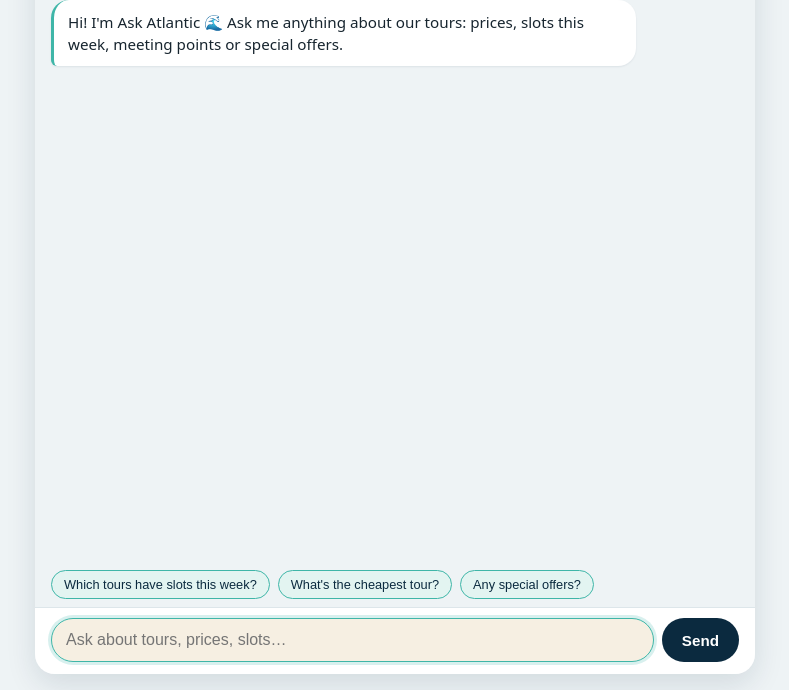
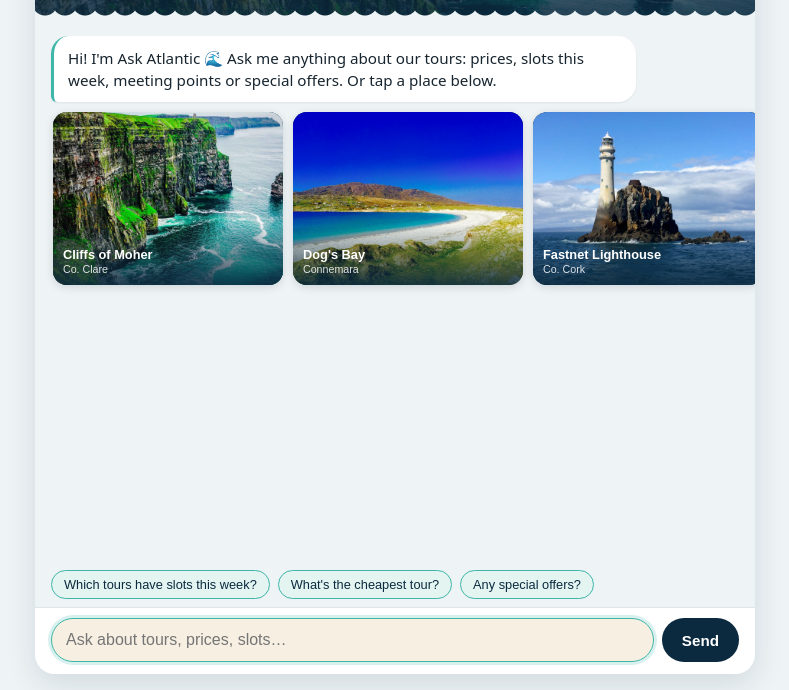
Before and after one commit to kathykinsella-code/atlantic-coast-tours, a plain HTML site: page index.html in a window 1280 px wide. Shown: the part 110-800 px from the top of the page, without its empty margins (245-1034 px from the left). Drawn offline with Linux system fonts and the light colour scheme.

Commit message:
Add tour photos and clearer error messages to Ask Atlantic
- Cliffs of Moher header background and tappable photo cards
- Error messages name the failing step (sheet or chat service)
- Explain file:// blocking of the Google Sheets fetch

Co-Authored-By: Claude Opus 5.5 <noreply@anthropic.com>

```diff
--- a/index.html
+++ b/index.html
@@ -38,9 +38,13 @@
     background: var(--bg);
   }
   header {
-    background: linear-gradient(135deg, var(--navy), var(--navy-2));
+    background:
+      linear-gradient(180deg, rgba(11, 42, 63, .35) 0%, rgba(11, 42, 63, .85) 100%),
+      url("img/Cliffs%20of%20moher.jpg") center 35% / cover no-repeat,
+      linear-gradient(135deg, var(--navy), var(--navy-2)); /* fallback if the photo is missing */
     color: #fff;
-    padding: 16px 16px 14px;
+    padding: 44px 16px 22px;
+    text-shadow: 0 1px 3px rgba(0, 0, 0, .45);
     display: flex;
     align-items: center;
     gap: 12px;
@@ -87,6 +91,48 @@
   .user .bubble { background: var(--user-bubble); border-bottom-right-radius: 6px; }
   .error .bubble { background: var(--error-bg); color: var(--error-ink); border-left-color: var(--error-ink); }
   .meta { font-size: .72rem; color: var(--muted); margin: 4px 6px 0; }
+
+  /* Photo cards in the welcome message */
+  .msg.welcome { max-width: 100%; align-self: stretch; min-width: 0; }
+  .msg.welcome .bubble { max-width: 85%; }
+  .gallery {
+    display: flex;
+    gap: 10px;
+    overflow-x: auto;
+    scroll-snap-type: x mandatory;
+    padding: 10px 2px 6px;
+    -webkit-overflow-scrolling: touch;
+    scrollbar-width: none;            /* hide scrollbar (Firefox) – still swipeable */
+  }
+  .gallery::-webkit-scrollbar { display: none; } /* hide scrollbar (Chrome/Edge/Safari) */
+  @media (min-width: 560px) {
+    .gallery { overflow: visible; }
+    .place { flex: 1 1 0; min-width: 0; max-width: none; } /* all three cards fit side by side */
+  }
+  .place {
+    position: relative;
+    flex: 0 0 70%;
+    max-width: 230px;
+    aspect-ratio: 4 / 3;
+    border: 0;
+    padding: 0;
+    border-radius: 14px;
+    overflow: hidden;
+    cursor: pointer;
+    scroll-snap-align: start;
+    background: var(--navy);
+    box-shadow: 0 2px 8px rgba(11, 42, 63, .15);
+  }
+  .place img { width: 100%; height: 100%; object-fit: cover; display: block; transition: transform .3s ease; }
+  .place:hover img, .place:focus-visible img { transform: scale(1.05); }
+  .place span {
+    position: absolute; left: 0; right: 0; bottom: 0;
+    padding: 22px 10px 8px;
+    background: linear-gradient(transparent, rgba(11, 42, 63, .9));
+    color: #fff; font-size: .8rem; font-weight: 600; text-align: left; line-height: 1.25;
+  }
+  .place small { display: block; font-weight: 400; opacity: .85; }
+  .place:disabled { cursor: default; opacity: .7; }
 
   .thinking .bubble { color: var(--muted); font-style: italic; }
   .dots span {
@@ -214,7 +260,15 @@
 
   async function fetchCsv() {
     // Cache-buster + no-store so every question sees the latest sheet edits
-    const res = await fetch(CSV_URL + "&t=" + Date.now(), { cache: "no-store" });
+    let res;
+    try {
+      res = await fetch(CSV_URL + "&t=" + Date.now(), { cache: "no-store" });
+    } catch (e) {
+      if (location.protocol === "file:") {
+        throw new Error("Couldn't load the tour catalogue because this page was opened as a file (file://). Google blocks that. Open it from a web address instead, e.g. GitHub Pages or a local server like http://localhost:8000.");
+      }
+      throw new Error("Couldn't reach the tour catalogue (Google Sheets): " + e.message + ". Check your internet connection, or try turning off ad/privacy blockers.");
+    }
     if (!res.ok) throw new Error("Couldn't load the tour catalogue (HTTP " + res.status + "). Is the sheet shared as 'Anyone with the link'?");
     const csv = await res.text();
     if (/^\s*<!DOCTYPE html/i.test(csv)) throw new Error("The sheet returned a web page instead of CSV. Check it is shared as 'Anyone with the link can view'.");
@@ -222,7 +276,9 @@
   }
 
   async function askBrain(question, csv) {
-    const res = await fetch(BRAIN_URL, {
+    let res;
+    try {
+      res = await fetch(BRAIN_URL, {
         method: "POST",
         headers: { "Content-Type": "application/json" },
         body: JSON.stringify({
@@ -230,6 +286,9 @@
           messages: [{ role: "user", content: "Live data (CSV):\n" + csv + "\n\nCustomer question: " + question }]
         })
       });
+    } catch (e) {
+      throw new Error("Got the tour data, but couldn't reach the class assistant (luas-class.kluxy.app): " + e.message + ". It may be briefly down, or blocked by an ad/privacy blocker or this network. Please try again.");
+    }
     const raw = await res.text();
     let data;
     try { data = JSON.parse(raw); } catch { throw new Error("The assistant sent an unexpected response (HTTP " + res.status + "): " + raw.slice(0, 200)); }
@@ -255,10 +314,7 @@
       addMessage(reply, "bot", { meta: "Data fetched live at " + fetchedAt });
     } catch (err) {
       thinking.remove();
-      const msg = err instanceof TypeError
-        ? "Network error: " + err.message + " (check your connection, or the service may be blocking this page)."
-        : err.message;
-      addMessage("Sorry, something went wrong. " + msg, "bot", { error: true });
+      addMessage("Sorry, something went wrong. " + err.message, "bot", { error: true, meta: "Error at " + timeNow() });
     } finally {
       input.disabled = false;
       send.disabled = false;
@@ -276,7 +332,35 @@
     if (e.target.tagName === "BUTTON") handleQuestion(e.target.textContent);
   });
 
-  addMessage("Hi! I'm Ask Atlantic 🌊 Ask me anything about our tours: prices, slots this week, meeting points or special offers.", "bot");
+  const welcome = addMessage("Hi! I'm Ask Atlantic 🌊 Ask me anything about our tours: prices, slots this week, meeting points or special offers. Or tap a place below.", "bot");
+  welcome.classList.add("welcome");
+
+  const PLACES = [
+    { img: "img/Cliffs%20of%20moher.jpg",     name: "Cliffs of Moher",     where: "Co. Clare",        q: "Do you have any tours to the Cliffs of Moher?" },
+    { img: "img/Dogs%20Beach.jpg",            name: "Dog's Bay",           where: "Connemara",        q: "What tours do you have in Connemara?" },
+    { img: "img/fastnet-lighthouse.jpg",      name: "Fastnet Lighthouse",  where: "Co. Cork",         q: "Do you have any boat tours, and how many slots are left?" }
+  ];
+  const gallery = document.createElement("div");
+  gallery.className = "gallery";
+  PLACES.forEach(p => {
+    const card = document.createElement("button");
+    card.type = "button";
+    card.className = "place";
+    const img = document.createElement("img");
+    img.src = p.img;
+    img.alt = p.name + ", " + p.where;
+    img.loading = "lazy";
+    img.onerror = () => card.remove(); // hide the card if the photo is missing
+    const label = document.createElement("span");
+    label.textContent = p.name;
+    const small = document.createElement("small");
+    small.textContent = p.where;
+    label.appendChild(small);
+    card.append(img, label);
+    card.addEventListener("click", () => { if (!send.disabled) handleQuestion(p.q); });
+    gallery.appendChild(card);
+  });
+  welcome.appendChild(gallery);
   input.focus();
 </script>
 </body>
```
Also changed, not shown: img/Cliffs of moher.jpg (added), img/Dogs Beach.jpg (added), img/fastnet-lighthouse.jpg (added). Lines whose indentation alone changed are shown as unchanged.
